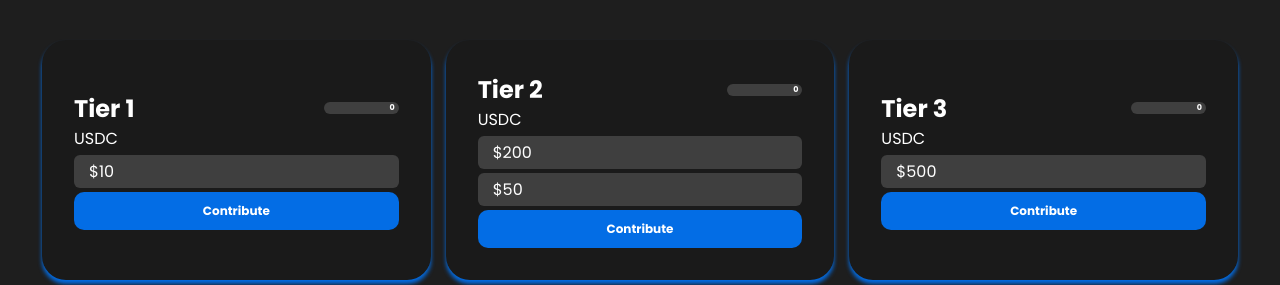
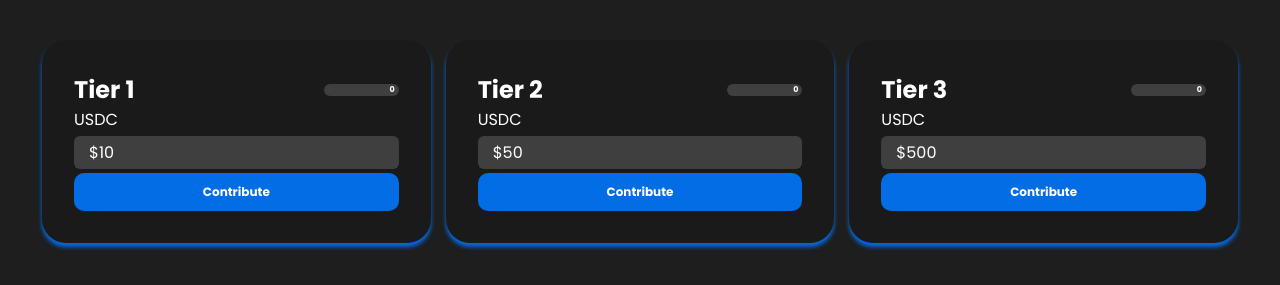
Before and after one commit to RoiLaboratories/2pay, a React (Vite) app in the folder 2pay/: page / in a window 1280 px wide. Shown: the part 1660-1945 px from the top of the page. Built offline with nearby package versions, Linux system fonts and the light colour scheme.

Commit message:
updated card

```diff
--- a/2pay/src/components/cards.jsx
+++ b/2pay/src/components/cards.jsx
@@ -240,7 +240,7 @@ const Cards = ({ howitworks }) => {
             <div className="card__body">
               <div className="currency">USDC</div>
 
-              <div className="price__value">$200</div>
+              {/* <div className="price__value">$200</div> */}
 
 
               <div className="price__value">$50</div>
```
